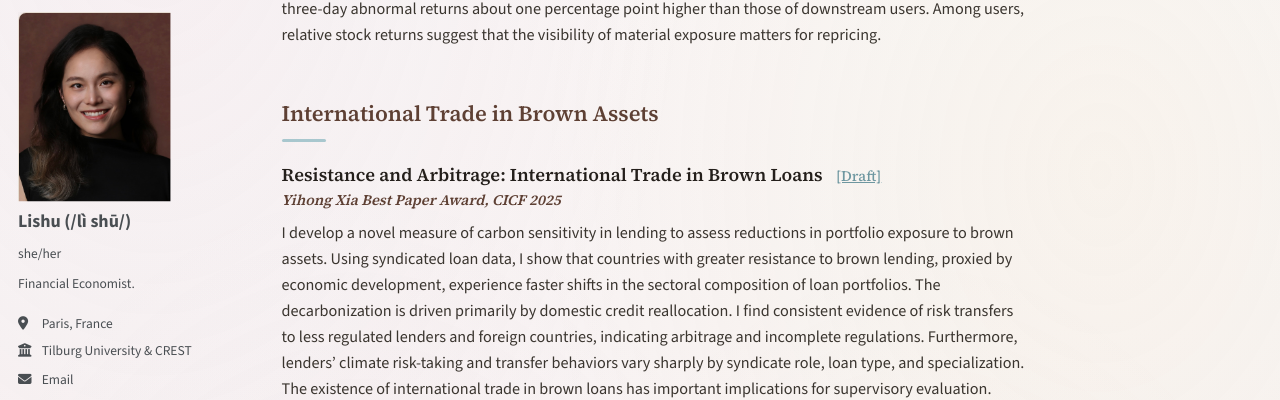
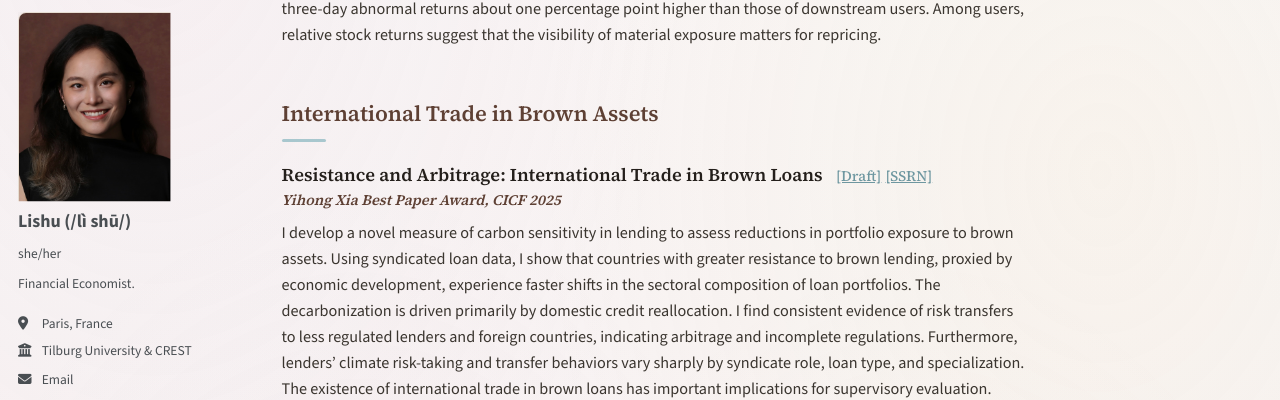
Before and after one commit to LishuZ/LishuZ.github.io, a Jekyll site: the page built from _pages/research.md, in a window 1280 px wide and 900 px high, scrolled down 426 px. Shown: the part 94-494 px from the top of the window. Built offline with Jekyll 4.4.1, drawn with Linux system fonts in a browser that asks for light colours; some web fonts are replaced.

Commit message:
Add SSRN link for international brown loans paper

```diff
--- a/_pages/research.md
+++ b/_pages/research.md
@@ -93,7 +93,7 @@ Geopolitical tensions and economic transitions make critical raw material supply
 ## International Trade in Brown Assets
 {: .theme .theme-fin}
 
-### Resistance and Arbitrage: International Trade in Brown Loans &ensp;<a href="/files/brown-loans.pdf">[Draft]</a>
+### Resistance and Arbitrage: International Trade in Brown Loans &ensp;<a href="/files/brown-loans.pdf">[Draft]</a> <a href="https://papers.ssrn.com/sol3/papers.cfm?abstract_id=7642498">[SSRN]</a>
 <p class="award">Yihong Xia Best Paper Award, CICF 2025</p>
 
 I develop a novel measure of carbon sensitivity in lending to assess reductions in portfolio exposure to brown assets. Using syndicated loan data, I show that countries with greater resistance to brown lending, proxied by economic development, experience faster shifts in the sectoral composition of loan portfolios. The decarbonization is driven primarily by domestic credit reallocation. I find consistent evidence of risk transfers to less regulated lenders and foreign countries, indicating arbitrage and incomplete regulations. Furthermore, lenders’ climate risk-taking and transfer behaviors vary sharply by syndicate role, loan type, and specialization. The existence of international trade in brown loans has important implications for supervisory evaluation. Using the European Central Bank’s climate guide, I show that accounting for regulatory leakage reveals effects contrary to common wisdom.
```
